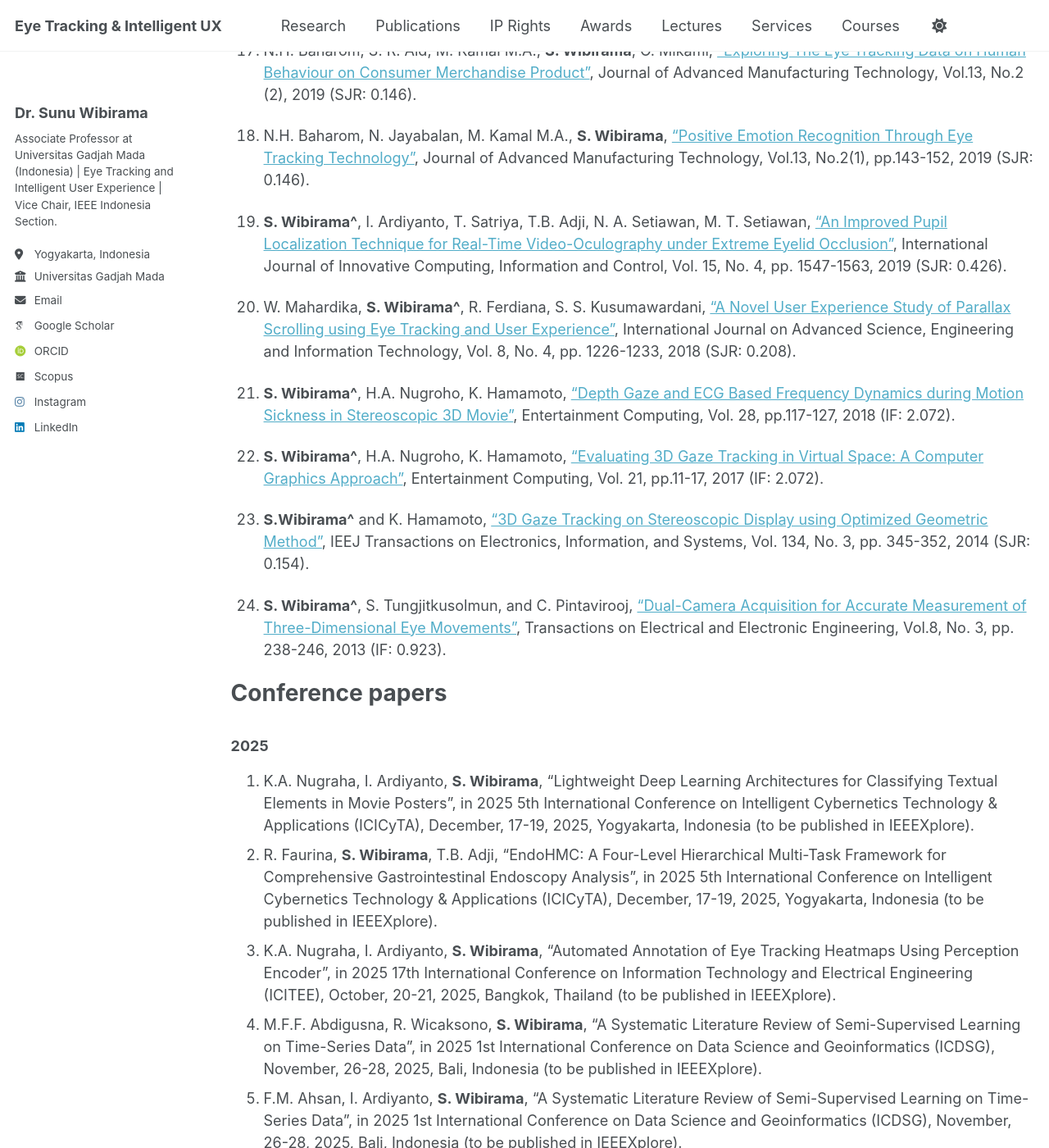
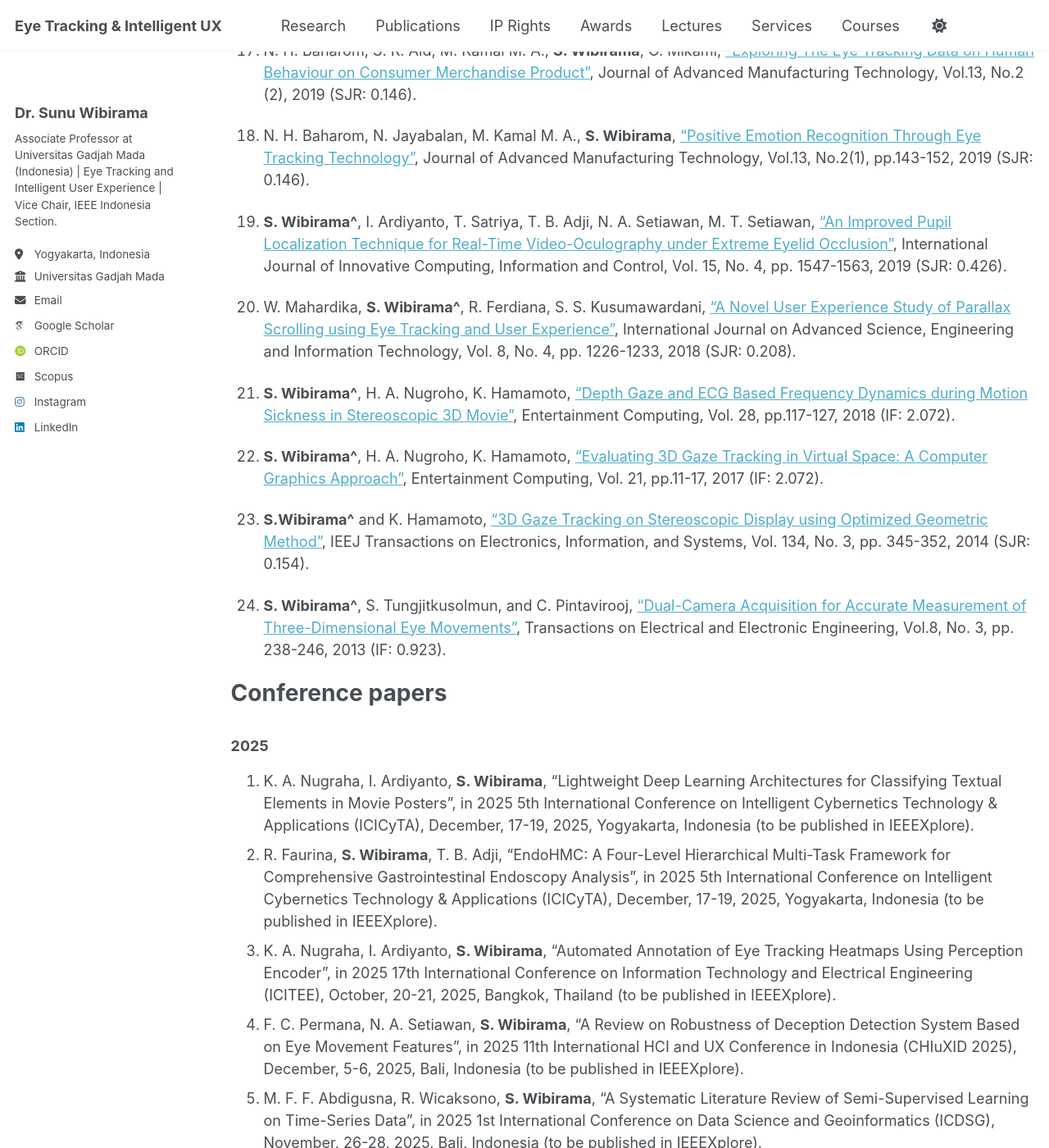
Before and after one commit to wibirama/wibirama.github.io, a Jekyll site: the page built from _pages/allpublications.md, in a window 1280 px wide and 1400 px high, scrolled down 2594 px. Shown: the whole window at 82% size. Built offline with Jekyll 4.4.1, drawn with Linux system fonts in a browser that asks for light colours; emoji names are drawn with the system emoji font; some web fonts are replaced; a script that is not in the unit is left out; some of the changed text lies outside the part shown.

Commit message:
Update allpublications.md

```diff
--- a/_pages/allpublications.md
+++ b/_pages/allpublications.md
@@ -23,7 +23,7 @@ Journal articles
 ### Manuscript under review
 1. Herlina, S. Murnani, A.A.A. Rizqi, R. Hartanto, I. Ardiyanto, and **S. Wibirama^**, "A Robust Object Selection Technique for Spontaneous Gaze-Based Interaction", submitted to IEEE Access (IF: 3.6).
 
-2. H.L. Sobrian, A.H. Fristiana, S.A.I. Alfarozi, A.E. Permanasari, and **S. Wibirama^**, "Reinforcement Learning in Time Series Analysis: A Systematic Literature Review", submitted to Korean Journal of Science (IF: 1.1).
+2. H. L. Sobrian, A.H. Fristiana, S.A.I. Alfarozi, A.E. Permanasari, and **S. Wibirama^**, "Reinforcement Learning in Time Series Analysis: A Systematic Literature Review", submitted to Korean Journal of Science (IF: 1.1).
 
 3. H. Nurlatifa, T. B. Adji, I. Ardiyanto, G. L. Pritalia, and **S. Wibirama^**, "Time Series Classification on Eye Tracking for Identification of Sequential-Global Cognitive Styles", submitted to IEEE Access (IF: 3.6).
 
@@ -40,11 +40,11 @@ Journal articles
 
 2.  **S. Wibirama^**, S. A. I, Alfarozi, A. R. Suhari, A. H. Fristiana, H. Nurlatifa, and P. I. Santosa, ["Classification of Cognitive Load Using Deep Learning Based on Eye Movement Indices"](https://doi.org/10.1109/ACCESS.2025.3613292), IEEE Access, Vol. 13, pp. 167324-167343, 2025 (IF: 3.6).
 
-3. D.S.E. Atmaja, **S. Wibirama**, M.K. Herliansyah, A. Sudiarso, ["Comparative Study of Integral Image and Normalized Cross-Correlation Methods for Defect Detection on Batik Klowong Fabric"](https://doi.org/10.1016/j.rineng.2025.104124),  Results in Engineering, Vol. 25, pp. 104124, 2025. (IF: 5.0).
+3. D. S. E. Atmaja, **S. Wibirama**, M.K. Herliansyah, A. Sudiarso, ["Comparative Study of Integral Image and Normalized Cross-Correlation Methods for Defect Detection on Batik Klowong Fabric"](https://doi.org/10.1016/j.rineng.2025.104124),  Results in Engineering, Vol. 25, pp. 104124, 2025. (IF: 5.0).
 
 4. S. Rosidah, F.X. Ivan, S. Murnani, H. Nurlatifa, and **S. Wibirama^**, ["Impact of Color, Shape, and Typeface on Visual Attention: An Eye Tracking-Based User Experience Study"](https://ajstd.ubd.edu.bn/journal/vol42/iss1/2), ASEAN Journal on Science and Technology for Development (AJSTD), Vol. 42, No. 1, Article 2, pp.10-26, 2025 (SJR: 0.262).
 
-5. A.H. Fristiana, S.A.I Alfarozi, A.E. Permansari, M. Pratama, **S. Wibirama^**, ["A Survey on Hyperparameters Optimization of Deep Learning for Time Series Classification"](https://doi.org/10.1109/ACCESS.2024.3516198),  IEEE Access, Vol.12, pp. 191162-191198, 2024 (IF: 3.4).
+5. A. H. Fristiana, S.A.I Alfarozi, A.E. Permansari, M. Pratama, **S. Wibirama^**, ["A Survey on Hyperparameters Optimization of Deep Learning for Time Series Classification"](https://doi.org/10.1109/ACCESS.2024.3516198),  IEEE Access, Vol.12, pp. 191162-191198, 2024 (IF: 3.4).
 
 6. S. Murnani, N.A. Setiawan, **S. Wibirama^**, ["Robust Object Selection in Spontaneous Gaze-Controlled Application using Exponential Moving Average and Hidden Markov Model"](https://doi.org/10.1109/THMS.2024.3413781), IEEE Transactions on Human-Machine Systems, Vol. 54, No. 5, pp. 485-498, 2024 (IF: 3.5).
 
@@ -52,7 +52,7 @@ Journal articles
 
 8. H. Nurlatifa, R. Hartanto, A. Ataka, and  **S. Wibirama^**, ["Optimum Object Selection Methods for Spontaneous Gaze-Based Interaction with Linear and Circular Trajectories"](https://doi.org/10.1016/j.rineng.2024.101769), Results in Engineering, Vol. 21, pp. 101769, 2024 (IF: 5.0).
 
-9. L.A. Putri, I. Rahman, M. Puspita, S.N. Hidayat, A.B. Dharmawan, A. Rianjanu, **S. Wibirama**, R. Roto, K. Triyana, and H.S. Wasisto, ["Rapid analysis of meat floss origin using a supervised machine learning-based electronic nose towards food authentication"](https://doi.org/10.1038/s41538-023-00205-2), npj Science of Food, Vol. 7, No. 31, pp. 1-15, 2023 (IF: 7.000).
+9. L. A. Putri, I. Rahman, M. Puspita, S. N. Hidayat, A. B. Dharmawan, A. Rianjanu, **S. Wibirama**, R. Roto, K. Triyana, and H. S. Wasisto, ["Rapid analysis of meat floss origin using a supervised machine learning-based electronic nose towards food authentication"](https://doi.org/10.1038/s41538-023-00205-2), npj Science of Food, Vol. 7, No. 31, pp. 1-15, 2023 (IF: 7.000).
 
 10. P. V. Yulianandra, S. Murnani, P.I. Santosa, **S. Wibirama^**, ["Observing Cognitive Load During Online Learning with Various Task Complexities: An Eye Tracking Approach"](https://doi.org/10.1504/IJIL.2023.10051446), International Journal of Innovation and Learning, Vol. 34, No. 1, pp. 96-117, 2023 (SJR: 0.226).
 
@@ -64,21 +64,21 @@ Journal articles
 
 14. I. Ardiyanto, **S. Wibirama**, F. Nurwanto, ["Sliding Variance and Data Range for Lightweight Sports Activitiy Recognition with Fusion Modalities"](https://doi.org/10.1016/j.jksuci.2018.08.012), Journal of King Saud University-Computer and Information Sciences, Vol. 32, pp. 775-783, 2020 (IF: 9.006).
 
-15. S. Thiyagarajan, S. N. Rosli, M. Kamal M.A, **S. Wibirama**, ["Tracking The Eye-Mind Relationship of Positive Emotion using Eye Tracking Technique"](https://jamt.utem.edu.my/jamt/article/view/5725),  Journal of Advanced Manufacturing Technology, Vol.13, No.2 (2), 2019 (SJR: 0.146).
+15. S. Thiyagarajan, S. N. Rosli, M. Kamal M. A, **S. Wibirama**, ["Tracking The Eye-Mind Relationship of Positive Emotion using Eye Tracking Technique"](https://jamt.utem.edu.my/jamt/article/view/5725),  Journal of Advanced Manufacturing Technology, Vol.13, No.2 (2), 2019 (SJR: 0.146).
 
-16. S. Thiyagarajan, M. Kamal M.A., **S. Wibirama**, O. Mikami, ["Applying Eye Tracking Device on The Gazing Behaviour and Its Effects on Emotions Attributes"](https://jamt.utem.edu.my/jamt/article/view/5722), Journal of Advanced Manufacturing Technology, Vol.13, No.2 (2), 2019 (SJR: 0.146).
+16. S. Thiyagarajan, M. Kamal M. A., **S. Wibirama**, O. Mikami, ["Applying Eye Tracking Device on The Gazing Behaviour and Its Effects on Emotions Attributes"](https://jamt.utem.edu.my/jamt/article/view/5722), Journal of Advanced Manufacturing Technology, Vol.13, No.2 (2), 2019 (SJR: 0.146).
 
-17. N.H. Baharom, S. R. Aid, M. Kamal M.A., **S. Wibirama**, O. Mikami, ["Exploring The Eye Tracking Data on Human Behaviour on Consumer Merchandise Product"](https://jamt.utem.edu.my/jamt/article/view/5723), Journal of Advanced Manufacturing Technology, Vol.13, No.2 (2), 2019 (SJR: 0.146).
+17. N. H. Baharom, S. R. Aid, M. Kamal M. A., **S. Wibirama**, O. Mikami, ["Exploring The Eye Tracking Data on Human Behaviour on Consumer Merchandise Product"](https://jamt.utem.edu.my/jamt/article/view/5723), Journal of Advanced Manufacturing Technology, Vol.13, No.2 (2), 2019 (SJR: 0.146).
 
-18. N.H. Baharom, N. Jayabalan, M. Kamal M.A., **S. Wibirama**, ["Positive Emotion Recognition Through Eye Tracking Technology"](https://jamt.utem.edu.my/jamt/article/view/5683), Journal of Advanced Manufacturing Technology, Vol.13, No.2(1), pp.143-152, 2019 (SJR: 0.146).
+18. N. H. Baharom, N. Jayabalan, M. Kamal M. A., **S. Wibirama**, ["Positive Emotion Recognition Through Eye Tracking Technology"](https://jamt.utem.edu.my/jamt/article/view/5683), Journal of Advanced Manufacturing Technology, Vol.13, No.2(1), pp.143-152, 2019 (SJR: 0.146).
 
-19. **S. Wibirama^**, I. Ardiyanto, T. Satriya, T.B. Adji, N. A. Setiawan, M. T. Setiawan, ["An Improved Pupil Localization Technique for Real-Time Video-Oculography under Extreme Eyelid Occlusion"](http://www.ijicic.org/ijicic-150423.pdf), International Journal of Innovative Computing, Information and Control, Vol. 15, No. 4, pp. 1547-1563, 2019 (SJR: 0.426).
+19. **S. Wibirama^**, I. Ardiyanto, T. Satriya, T. B. Adji, N. A. Setiawan, M. T. Setiawan, ["An Improved Pupil Localization Technique for Real-Time Video-Oculography under Extreme Eyelid Occlusion"](http://www.ijicic.org/ijicic-150423.pdf), International Journal of Innovative Computing, Information and Control, Vol. 15, No. 4, pp. 1547-1563, 2019 (SJR: 0.426).
 
 20. W. Mahardika, **S. Wibirama^**, R. Ferdiana, S. S. Kusumawardani, ["A Novel User Experience Study of Parallax Scrolling using Eye Tracking and User Experience"](http://dx.doi.org/10.18517/ijaseit.8.4.6500), International Journal on Advanced Science, Engineering and Information Technology, Vol. 8, No. 4, pp. 1226-1233, 2018 (SJR: 0.208).
 
-21. **S. Wibirama^**, H.A. Nugroho, K. Hamamoto, ["Depth Gaze and ECG Based Frequency Dynamics during Motion Sickness in Stereoscopic 3D Movie"](https://doi.org/10.1016/j.entcom.2018.02.003), Entertainment Computing, Vol. 28, pp.117-127, 2018 (IF: 2.072).
+21. **S. Wibirama^**, H. A. Nugroho, K. Hamamoto, ["Depth Gaze and ECG Based Frequency Dynamics during Motion Sickness in Stereoscopic 3D Movie"](https://doi.org/10.1016/j.entcom.2018.02.003), Entertainment Computing, Vol. 28, pp.117-127, 2018 (IF: 2.072).
 
-22. **S. Wibirama^**, H.A. Nugroho, K. Hamamoto, [“Evaluating 3D Gaze Tracking in Virtual Space: A Computer Graphics Approach”](http://doi.org/10.1016/j.entcom.2017.04.003), Entertainment Computing, Vol. 21, pp.11-17, 2017 (IF: 2.072).
+22. **S. Wibirama^**, H. A. Nugroho, K. Hamamoto, [“Evaluating 3D Gaze Tracking in Virtual Space: A Computer Graphics Approach”](http://doi.org/10.1016/j.entcom.2017.04.003), Entertainment Computing, Vol. 21, pp.11-17, 2017 (IF: 2.072).
 
 23. **S.Wibirama^** and K. Hamamoto, [“3D Gaze Tracking on Stereoscopic Display using Optimized Geometric Method”](http://dx.doi.org/10.1541/ieejeiss.134.345), IEEJ Transactions on Electronics, Information, and Systems, Vol. 134, No. 3, pp. 345-352, 2014 (SJR: 0.154).
 
@@ -89,13 +89,14 @@ Conference papers
 
 ### 2025
 
-1. K.A. Nugraha, I. Ardiyanto, **S. Wibirama**, "Lightweight Deep Learning Architectures for Classifying Textual Elements in Movie Posters", in 2025 5th International Conference on Intelligent Cybernetics Technology & Applications (ICICyTA), December, 17-19, 2025, Yogyakarta, Indonesia (to be published in IEEEXplore).
-2. R. Faurina, **S. Wibirama**, T.B. Adji, "EndoHMC: A Four-Level Hierarchical Multi-Task Framework for Comprehensive Gastrointestinal Endoscopy Analysis", in 2025 5th International Conference on Intelligent Cybernetics Technology & Applications (ICICyTA), December, 17-19, 2025, Yogyakarta, Indonesia (to be published in IEEEXplore).
-3. K.A. Nugraha, I. Ardiyanto, **S. Wibirama**, "Automated Annotation of Eye Tracking Heatmaps Using Perception Encoder", in 2025 17th International Conference on Information Technology and Electrical Engineering (ICITEE), October, 20-21, 2025, Bangkok, Thailand (to be published in IEEEXplore).
-4. M.F.F. Abdigusna, R. Wicaksono, **S. Wibirama**, "A Systematic Literature Review of Semi-Supervised Learning on Time-Series Data", in 2025 1st International Conference on Data Science and Geoinformatics (ICDSG),  November, 26-28, 2025, Bali, Indonesia (to be published in IEEEXplore).
-5. F.M. Ahsan, I. Ardiyanto, **S. Wibirama**, "A Systematic Literature Review of Semi-Supervised Learning on Time-Series Data", in 2025 1st International Conference on Data Science and Geoinformatics (ICDSG),  November, 26-28, 2025, Bali, Indonesia (to be published in IEEEXplore).
-6. M.A. Adhisetama, I. Soesanti, **S. Wibirama**, "Field-Weighted Citation Impact Measurement for Indonesian Scientific Publications Using GROBID and Zero-Shot Text Classification", in 2025 12th International Conference on Electrical Engineering, Computer Science and Informatics (EECSI), September, 25-26, 2025, Semarang, Indonesia (to be published in IEEEXplore).
-7. A. Solaeman, S. A. I. Alfarozi, **S. Wibirama**, [“A Systematic Literature Review of Transfer Learning for Eye Tracking”](http://dx.doi.org/10.1109/ICADEIS65852.2025.10933367), in 2025 International Conference on Advancement in Data Science, E-learning and Information System: Integrating Data Science and Information System (ICADEIS 2025), February, 3-4, 2025, Bandung, Indonesia, pp. 1-7.
+1. K. A. Nugraha, I. Ardiyanto, **S. Wibirama**, "Lightweight Deep Learning Architectures for Classifying Textual Elements in Movie Posters", in 2025 5th International Conference on Intelligent Cybernetics Technology & Applications (ICICyTA), December, 17-19, 2025, Yogyakarta, Indonesia (to be published in IEEEXplore).
+2. R. Faurina, **S. Wibirama**, T. B. Adji, "EndoHMC: A Four-Level Hierarchical Multi-Task Framework for Comprehensive Gastrointestinal Endoscopy Analysis", in 2025 5th International Conference on Intelligent Cybernetics Technology & Applications (ICICyTA), December, 17-19, 2025, Yogyakarta, Indonesia (to be published in IEEEXplore).
+3. K. A. Nugraha, I. Ardiyanto, **S. Wibirama**, "Automated Annotation of Eye Tracking Heatmaps Using Perception Encoder", in 2025 17th International Conference on Information Technology and Electrical Engineering (ICITEE), October, 20-21, 2025, Bangkok, Thailand (to be published in IEEEXplore).
+4. F. C. Permana, N. A. Setiawan, **S. Wibirama**, "A Review on Robustness of Deception Detection System Based on Eye Movement Features", in 2025 11th International HCI and UX Conference in Indonesia (CHIuXID 2025), December, 5-6, 2025, Bali, Indonesia (to be published in IEEEXplore).
+5. M. F. F. Abdigusna, R. Wicaksono, **S. Wibirama**, "A Systematic Literature Review of Semi-Supervised Learning on Time-Series Data", in 2025 1st International Conference on Data Science and Geoinformatics (ICDSG),  November, 26-28, 2025, Bali, Indonesia (to be published in IEEEXplore).
+6. F. M. Ahsan, I. Ardiyanto, **S. Wibirama**, "A Systematic Literature Review of Semi-Supervised Learning on Time-Series Data", in 2025 1st International Conference on Data Science and Geoinformatics (ICDSG),  November, 26-28, 2025, Bali, Indonesia (to be published in IEEEXplore).
+7. M. A. Adhisetama, I. Soesanti, **S. Wibirama**, "Field-Weighted Citation Impact Measurement for Indonesian Scientific Publications Using GROBID and Zero-Shot Text Classification", in 2025 12th International Conference on Electrical Engineering, Computer Science and Informatics (EECSI), September, 25-26, 2025, Semarang, Indonesia (to be published in IEEEXplore).
+8. A. Solaeman, S. A. I. Alfarozi, **S. Wibirama**, [“A Systematic Literature Review of Transfer Learning for Eye Tracking”](http://dx.doi.org/10.1109/ICADEIS65852.2025.10933367), in 2025 International Conference on Advancement in Data Science, E-learning and Information System: Integrating Data Science and Information System (ICADEIS 2025), February, 3-4, 2025, Bandung, Indonesia, pp. 1-7.
 
 ### 2024
 
```
